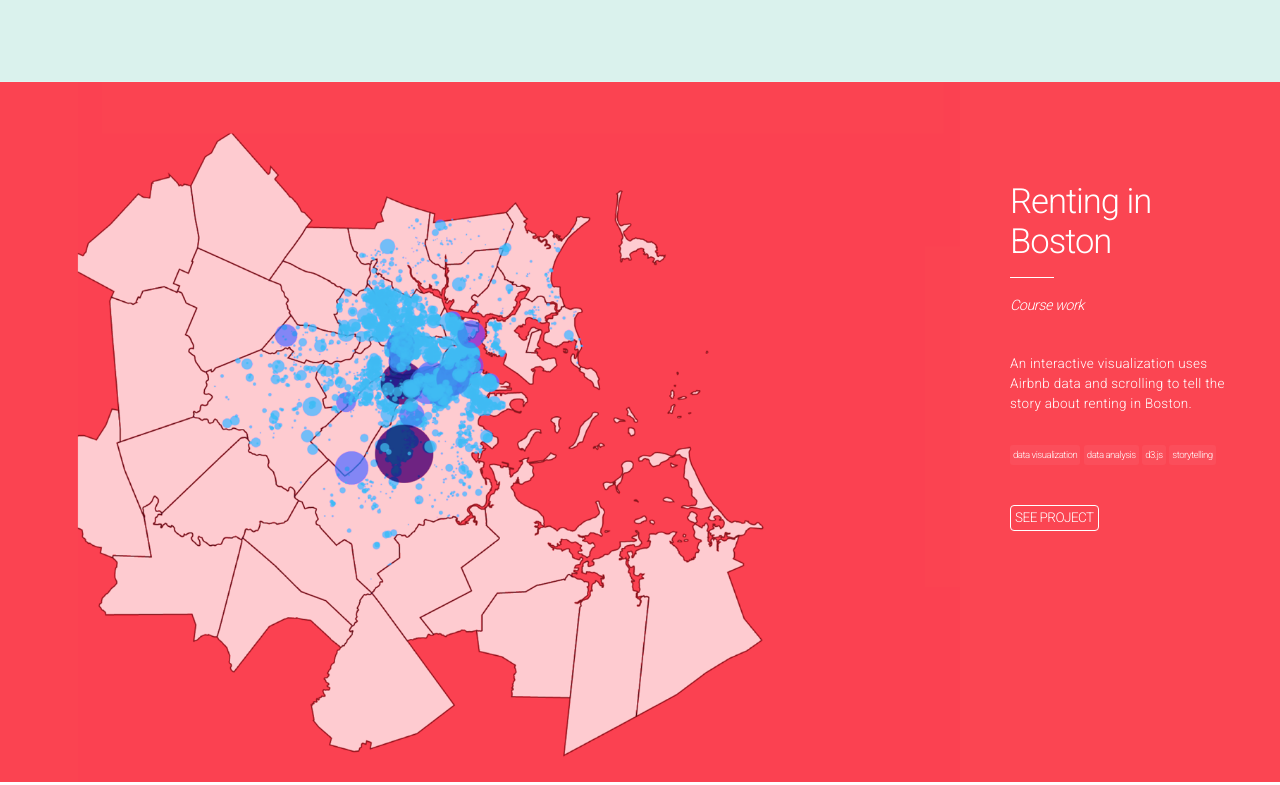
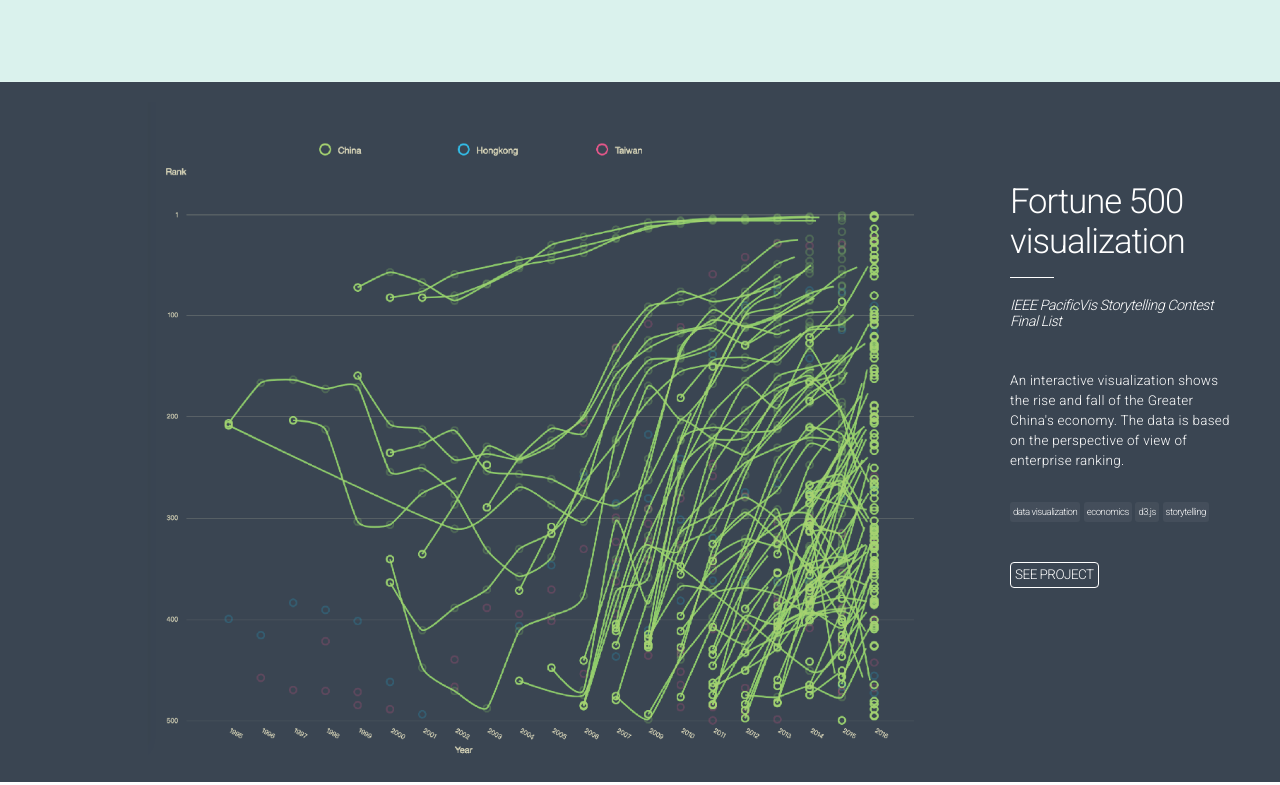
Before and after one commit to Noelfish6/noelfish6.github.io, a website: page index.html in a window 1280 px wide. Shown: the part 2147-2932 px from the top of the page. Drawn offline with nearby package versions, Linux system fonts and the light colour scheme.

Commit message:
add fortune project

```diff
--- a/css/main.css
+++ b/css/main.css
@@ -236,6 +236,10 @@ canvas{
     background-color: #fb4552;
   }
 
+  #projects #fortune, #projects #fortune .sidebar, #projects #fortune .gallery {
+    background-color: #3A4552;
+  }
+
   #projects #dashboard, #projects #dashboard .sidebar, #projects #dashboard .gallery {
     background-color: white;
   }
--- a/index.html
+++ b/index.html
@@ -105,30 +105,29 @@
         </div>
   </article>
 
-
-
-  <!-- airbnb -->
-  <article class="row-fluid project2 .white-text" id="airbnb">
+  <!-- fortune -->
+  <article class="row-fluid project2 .white-text" id="fortune">
         <div class="col-xs-12 col-sm-12 col-md-8 col-lg-9 gallery">
-        <img src="images/airbnb5.png" style="margin-left: 200px">
+        <img src="images/fortune-01.png" style="margin-left: 200px">
         </div>
 
         <div class="col-xs-12 col-sm-12 col-md-4 col-lg-3 sidebar">
           <div class="caption">
-            <h1 style="color:white;">Renting in Boston</h1>
+            <h1 style="color:white;">Fortune 500 visualization</h1>
             <hr id="hr-white"/>
-            <h3 style="color:white;">Course work</h3>
+            <h3 style="color:white;">IEEE PacificVis Storytelling Contest Final List</h3>
             <p style="color:white;">
-              An interactive visualization uses Airbnb data and scrolling to tell the story about renting in Boston.
+              An interactive visualization shows the rise and fall of the Greater China's economy. The data is based on the perspective of view of enterprise ranking.
             </p>
             </br>
-            <p class="black-tags">data visualization</p> <p class="black-tags">data analysis</p> <p class="black-tags">d3.js</p> <p class="black-tags">storytelling</p>
+            <p class="black-tags">data visualization</p> <p class="black-tags">economics</p> <p class="black-tags">d3.js</p> <p class="black-tags">storytelling</p>
             </br>
             </br>
-            <a href="https://noelfish6.github.io/finalproject/" target="_blank" class="white-see-project">see project</a>
+            <a href="https://medium.com/@noelfish/fortune-500-visualization-140b811d2211" target="_blank" class="white-see-project">see project</a>
           </div>
         </div>
   </article>
+
 
   <!-- dashboard -->
   <article class="row-fluid project2" id="dashboard">
@@ -175,6 +174,30 @@
           </div>
         </div>
   </article>
+
+  <!-- airbnb -->
+  <article class="row-fluid project2 .white-text" id="airbnb">
+        <div class="col-xs-12 col-sm-12 col-md-8 col-lg-9 gallery">
+        <img src="images/airbnb5.png" style="margin-left: 200px">
+        </div>
+
+        <div class="col-xs-12 col-sm-12 col-md-4 col-lg-3 sidebar">
+          <div class="caption">
+            <h1 style="color:white;">Renting in Boston</h1>
+            <hr id="hr-white"/>
+            <h3 style="color:white;">Course work</h3>
+            <p style="color:white;">
+              An interactive visualization uses Airbnb data and scrolling to tell the story about renting in Boston.
+            </p>
+            </br>
+            <p class="black-tags">data visualization</p> <p class="black-tags">data analysis</p> <p class="black-tags">d3.js</p> <p class="black-tags">storytelling</p>
+            </br>
+            </br>
+            <a href="https://noelfish6.github.io/finalproject/" target="_blank" class="white-see-project">see project</a>
+          </div>
+        </div>
+  </article>
+
 
   <!-- country -->
   <article class="row-fluid project2" id="country">
```
Also changed, not shown: images/fortune-01.png (added).
